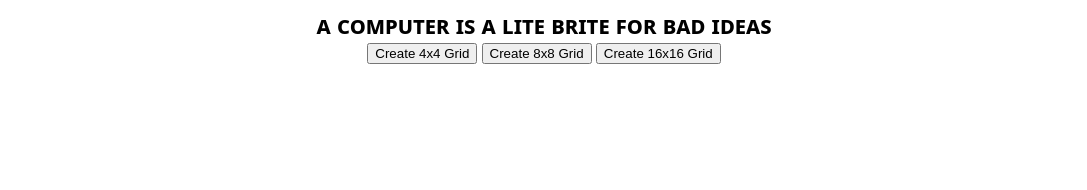
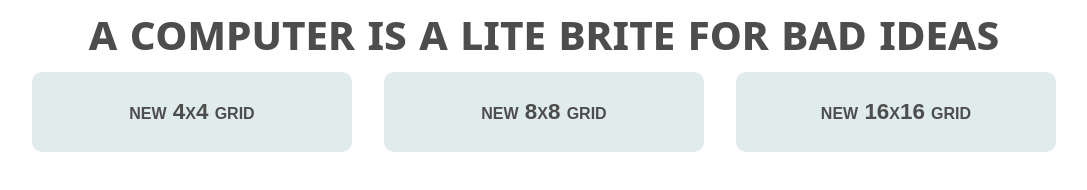
Before and after one commit to gnossiennes/etch-a-sketch, a plain HTML site: page index.html in a window 1280 px wide. Shown: the whole page, without its empty margins (96-1183 px from the left). Drawn offline with Linux system fonts and the light colour scheme.

Commit message:
add css info for header and buttons

```diff
--- a/index.html
+++ b/index.html
@@ -14,9 +14,9 @@
     </div>
 
     <div class="grid-sizes">
-        <button class="four-by-four">Create 4x4 Grid</button>
-        <button class="eight-by-eight">Create 8x8 Grid</button>
-        <button class="sixteen-by-sixteen">Create 16x16 Grid</button>
+        <button class="four-by-four">new 4x4 grid</button>
+        <button class="eight-by-eight">new 8x8 grid</button>
+        <button class="sixteen-by-sixteen">new 16x16 grid</button>
     </div>
 
     <div class="lite-brite">
--- a/script.js
+++ b/script.js
@@ -31,6 +31,11 @@ function makeGrid(height, width) {
             squareGrid.innerHTML += `<div onmouseover="chg(this)" class="cell"></div>`
         }
     }
+
+    for (let i = 0; i < cell.length; i++) {
+        cell[i].style.backgroundColor = randomColor();
+    }
+
 }
 
 fourByFour.addEventListener('click', () => makeGrid(4,4));
--- a/styles.css
+++ b/styles.css
@@ -10,10 +10,43 @@ body {
     font-family: Noto sans, arial, sans-serif;
     font-weight: 800;
     font-variant-caps: small-caps;
+    color: hsl(0,0%,30%);
+    gap: 2vh;
 }
 
 .header {
-    font-size: 24px;
+    max-width: 80vw;
+    font-size: 6vh;
+    text-align: center;
+    line-height: 6vh;
+    display: flex;
+    justify-content: center;
+    align-items: center;
+}
+
+.grid-sizes {
+    display: flex;
+    flex: 1 1 0;
+    width: 80vw;
+    justify-content: space-between;
+    align-items: space-between;
+}
+
+button {
+    height: 10vh;
+    width: 25vw;
+    border-radius: 10px;
+    border: none;
+    font-size: 1.4em;
+    font-weight: 800;
+    font-variant-caps: small-caps;
+    color: hsl(0,0%,30%);
+    background-color: hsl(180, 20%, 90%)
+}
+
+button:hover {
+    transform: scale(1.05);
+    transition: 0.3s;
 }
 
 
@@ -21,19 +54,18 @@ body {
 .squaregrid {
     min-width: 80vw;
     min-height: 80vw;
-    margin: 20px;
     display: grid;
-    grid-gap: 5px;
+    grid-gap: 1%;
 }
 
 .cell {
     background: hsl(200, 17%, 50%);
     transition: 3s;
     transition-timing-function: ease-in;
-    border-radius: 1vh;
+    border-radius: 10%;
 }
 
 .cell:hover {
-    transition: 0.5s;
-    border-radius: 10vh;
+    transition: 0.01s;
+    border-radius: 50%;
 }
```
